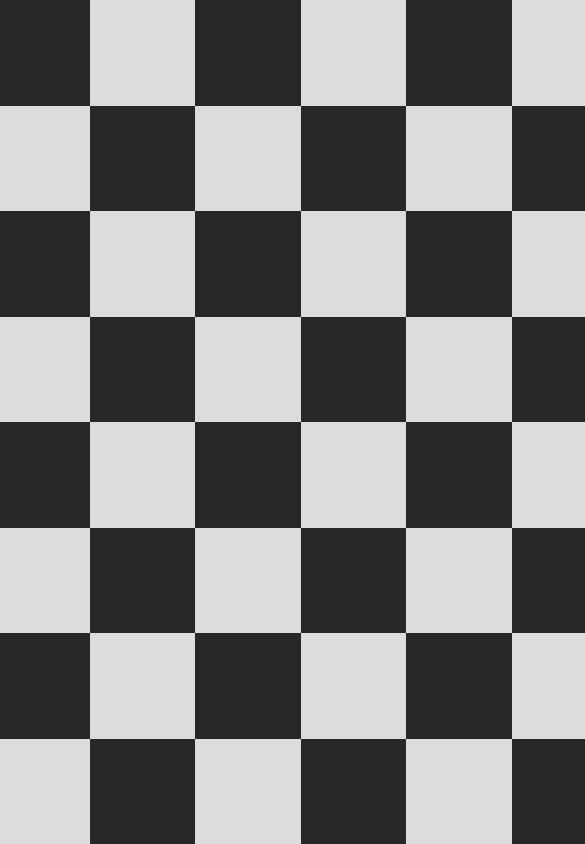
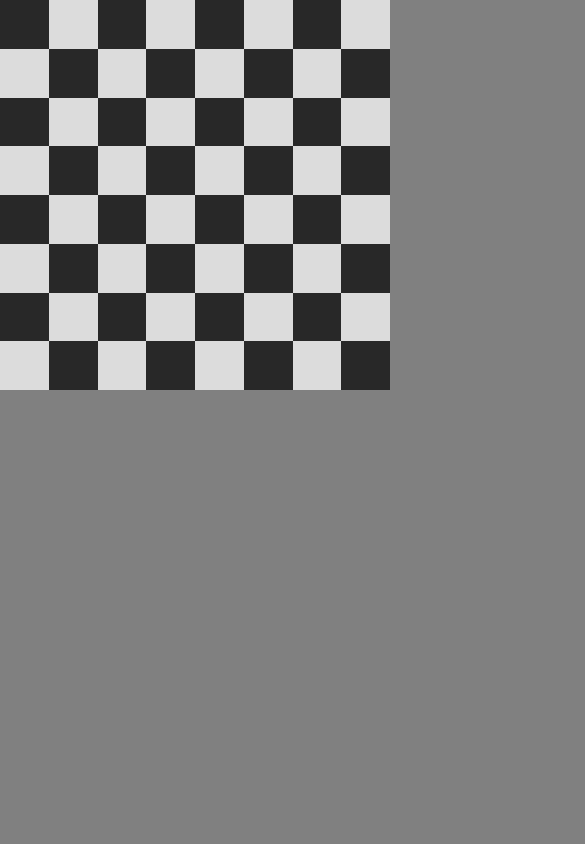
Before and after one commit to Nishantgoyal/knight_game, a plain HTML site: page index.html in a window 390 px wide. Shown: the top 844 px of the page, 585 px wide, since content can reach past the window. Drawn offline with nearby package versions, Linux system fonts and the light colour scheme.

Commit message:
making board responsive for smaller widths

```diff
--- a/style.css
+++ b/style.css
@@ -17,3 +17,10 @@ body {
 #chessboard tr:nth-of-type(even) td:nth-of-type(odd) {
     background: rgba(220, 220, 220, 1.0);
 }
+
+@media all and (orientation: portrait) {
+    #chessboard {
+        width: 100vw;
+        height: 100vw;
+    }
+}
```
